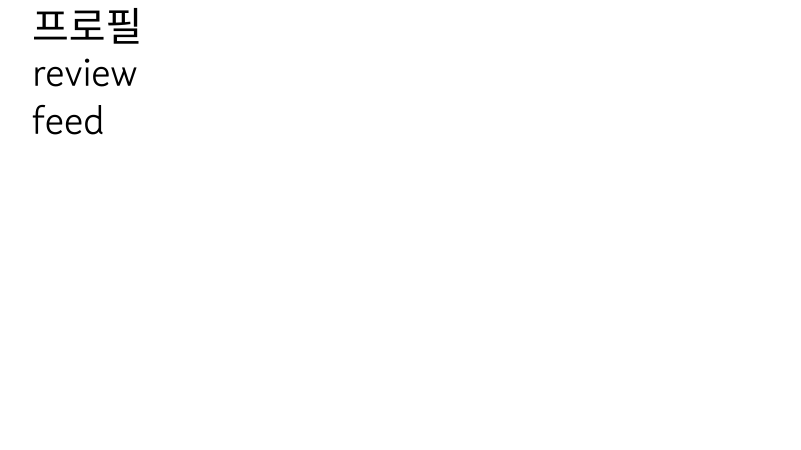
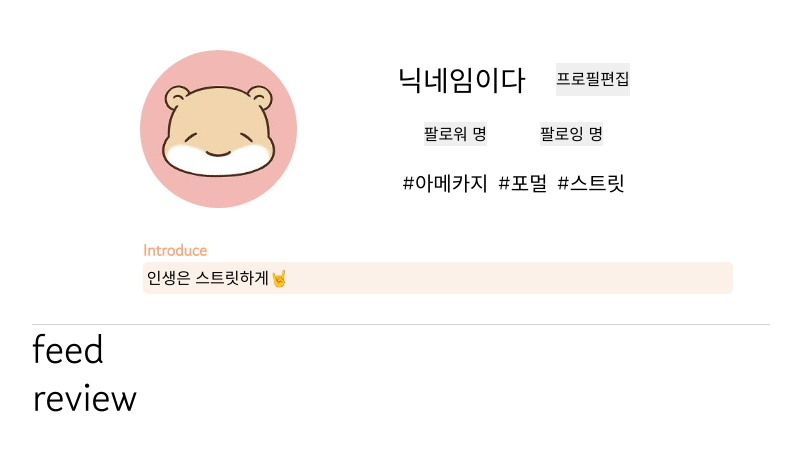
Before and after one commit to KimSeongKyu/mabcci, a React (Create React App) app in the folder frontend/mabcci/: page /mypage/1 in a window 1280 px wide. Shown: the top 450 px of the page, without its empty margins (239-1040 px from the left). Built offline with nearby package versions, Linux system fonts and the light colour scheme; a web font is replaced by a local one.

Commit message:
[S05P13C107-27] [FE-jhs9497] feat: 마이페이지Main 디자인 설계

```diff
--- a/frontend/mabcci/src/App.js
+++ b/frontend/mabcci/src/App.js
@@ -17,7 +17,6 @@ import OOTDMain from './Components/Pages/ServicePage/OOTD/OOTDMain/OOTDMain';
 import OOTDDetail from './Components/Pages/ServicePage/OOTD/OOTDDetail/OOTDDetail';
 import OOTDWrite from './Components/Pages/ServicePage/OOTD/OOTDWrite/OOTDWrite';
 import StylingMain from './Components/Pages/ServicePage/Styling/StylingMain/StylingMain';
-import OOTDTest from './Components/Pages/ServicePage/OOTD/OOTDWrite/OOTDTest';
 import OOTDUpdate from './Components/Pages/ServicePage/OOTD/OOTDWrite/OOTDUpdate';
 
 // Pages - AuthPage
@@ -61,7 +60,6 @@ function App() {
         <Route exact path="/OOTDWrite" component={OOTDWrite} />
         <Route exact path="/OOTD/:id/:nickname" component={OOTDDetail} />
         <Route exact path="/styling" component={StylingMain} />
-        <Route exact path="/OOTDTest" component={OOTDTest} />
         <Route exact path="/OOTDUpdate/:id/:nickname" component={OOTDUpdate} />
       </Switch>
     </div>
--- a/frontend/mabcci/src/Components/Common/Navbar.js
+++ b/frontend/mabcci/src/Components/Common/Navbar.js
@@ -47,6 +47,12 @@ function Nav() {
     history.push('/intro');
   };
 
+  const goMypage = () => {
+    const myInfo = JSON.parse(localStorage.getItem('userInfo'));
+    setpopover(!popover);
+    history.push(`/mypage/${myInfo.nickname}`);
+  };
+
   return (
     <div>
       <div className="navbar-web">
@@ -71,9 +77,9 @@ function Nav() {
               <button type="submit" onClick={LogOut}>
                 <p>로그아웃</p>
               </button>
-              <Link to="/mypage" onClick={openPopover}>
+              <button type="submit" onClick={goMypage}>
                 <p>마이페이지</p>
-              </Link>
+              </button>
             </div>
           ) : null}
         </div>
--- /dev/null
+++ b/frontend/mabcci/src/Components/Pages/ServicePage/MyPage/MyPageMain/MyPage.css
@@ -0,0 +1,89 @@
+.mypage-profile-box {
+  width: 80%;
+  margin: auto;
+  margin-top: 50px;
+  text-align: center;
+  display: flex;
+  justify-content: space-between;
+}
+
+.mypage-profile-box img {
+  background-size: cover;
+  border-radius: 50%;
+  width: 70%;
+  margin-bottom: 30px;
+}
+
+.mypage-info-box {
+  display: flex;
+  flex-direction: column;
+  justify-content: space-around;
+  margin-bottom: 30px;
+}
+
+.mypage-info-box div {
+  display: flex;
+  justify-content: space-around;
+}
+
+.mypage-info-box h3 {
+  margin-right: 30px;
+}
+
+.mypage-introduce-box {
+  width: 80%;
+  margin: auto;
+  margin-left: 15%;
+  text-align: start;
+}
+
+.mypage-introduce-box p {
+  font-weight: 900;
+  color: var(--main-color-1);
+}
+
+.mypage-introduce-box div {
+  background-color: var(--main-color-2);
+  padding: 4px;
+  border-radius: 5px;
+}
+
+.mypage-feed-box {
+  border-top: solid 1px lightgray;
+  margin-top: 30px;
+}
+
+@media screen and (min-width: 576px) {
+  #mypage-mobile-nickname {
+    display: none;
+  }
+}
+
+@media screen and (max-width: 576px) {
+  .mypage-profile-box {
+    flex-direction: column;
+    margin-bottom: 0;
+  }
+
+  .mypage-profile-box div {
+    margin-bottom: 20px;
+    justify-content: space-evenly;
+  }
+
+  .mypage-profile-box img {
+    width: 40%;
+    margin-bottom: 0;
+  }
+
+  .mypage-blank {
+    display: none;
+  }
+
+  #mypage-mobile-category {
+    margin-bottom: 0px;
+  }
+
+  #mypage-web-nickname {
+    display: none;
+  }
+}
--- a/frontend/mabcci/src/Components/Pages/ServicePage/MyPage/MyPageMain/MyPageFeed.js
+++ b/frontend/mabcci/src/Components/Pages/ServicePage/MyPage/MyPageMain/MyPageFeed.js
@@ -2,7 +2,7 @@ import React from 'react';
 
 const MyPageFeed = () => {
   return (
-    <div>
+    <div className="mypage-feed-box">
       <h1>feed</h1>
     </div>
   );
--- a/frontend/mabcci/src/Components/Pages/ServicePage/MyPage/MyPageMain/MyPageMain.js
+++ b/frontend/mabcci/src/Components/Pages/ServicePage/MyPage/MyPageMain/MyPageMain.js
@@ -17,8 +17,8 @@ function MyPageMain() {
   return (
     <div className="container">
       <MyPageProfile />
+      <MyPageFeed />
       <MabcciReview />
-      <MyPageFeed />
     </div>
   );
 }
--- a/frontend/mabcci/src/Components/Pages/ServicePage/MyPage/MyPageMain/MyPageProfile.js
+++ b/frontend/mabcci/src/Components/Pages/ServicePage/MyPage/MyPageMain/MyPageProfile.js
@@ -1,10 +1,39 @@
 import React from 'react';
+import './MyPage.css';
+import 아라찌 from './images/다운로드.jfif';
 
 const MyPageProfile = () => {
   return (
-    <div>
-      <h1>프로필</h1>
-    </div>
+    <>
+      <div className="mypage-profile-box">
+        <div>
+          <img src={아라찌} alt="" />
+        </div>
+        <div className="mypage-info-box">
+          <div id="mypage-web-nickname">
+            <h3>닉네임이다</h3>
+            <button type="submit">프로필편집</button>
+          </div>
+          <div id="mypage-mobile-nickname">
+            <h5>닉네임이다</h5>
+          </div>
+          <div>
+            <button type="submit">팔로워 {}명</button>
+            <button type="submit">팔로잉 {}명</button>
+          </div>
+          <div id="mypage-mobile-category">
+            <h5>#아메카지</h5>
+            <h5>#포멀</h5>
+            <h5>#스트릿</h5>
+          </div>
+        </div>
+        <div className="mypage-blank" />
+      </div>
+      <div className="mypage-introduce-box">
+        <p>Introduce</p>
+        <div>인생은 스트릿하게🤘</div>
+      </div>
+    </>
   );
 };
 
--- a/frontend/mabcci/src/Components/Pages/ServicePage/OOTD/OOTDDetail/OOTDDetail.js
+++ b/frontend/mabcci/src/Components/Pages/ServicePage/OOTD/OOTDDetail/OOTDDetail.js
@@ -1,14 +1,14 @@
 import React from 'react';
 import './OOTDDetail.css';
 import OOTDHeader from './OOTDHeader';
-import OOTDContent from './OOTDContent';
+import OOTDContentApi from './OOTDContentApi';
 import OOTDBottom from './OOTDBottom';
 
 const OOTDDetail = () => {
   return (
     <div className="container detail-container">
       <OOTDHeader />
-      <OOTDContent />
+      <OOTDContentApi />
       <OOTDBottom />
     </div>
   );
--- a/frontend/mabcci/src/Components/Pages/ServicePage/OOTD/OOTDWrite/OOTDTest.js
+++ /dev/null
@@ -1,37 +0,0 @@
-import React, { useState } from 'react';
-import { useHistory } from 'react-router-dom';
-
-const OOTDTest = () => {
-  const history = useHistory();
-
-  const id = 1;
-  const nickname = 'tjddo';
-
-  const [detail, setDetail] = useState({
-    content: '내용무',
-    top: '상의',
-    bottom: '바지',
-    shoes: '신발',
-    accessory: 'ㅇㅇ',
-    picture: [],
-    hashTag: ['하이', '해시', '태그'],
-  });
-
-  const updateOOTD = () => {
-    history.push({
-      pathname: `/OOTDUpdate/${id}/${nickname}`,
-      state: { detail },
-    });
-  };
-
-  return (
-    <div>
-      <p>updateTest</p>
-      <button type="submit" onClick={updateOOTD}>
-        수정!
-      </button>
-    </div>
-  );
-};
-
-export default OOTDTest;
```
Also changed, not shown: frontend/mabcci/src/Components/Pages/ServicePage/MyPage/MyPageMain/images/다운로드.jfif (added).
